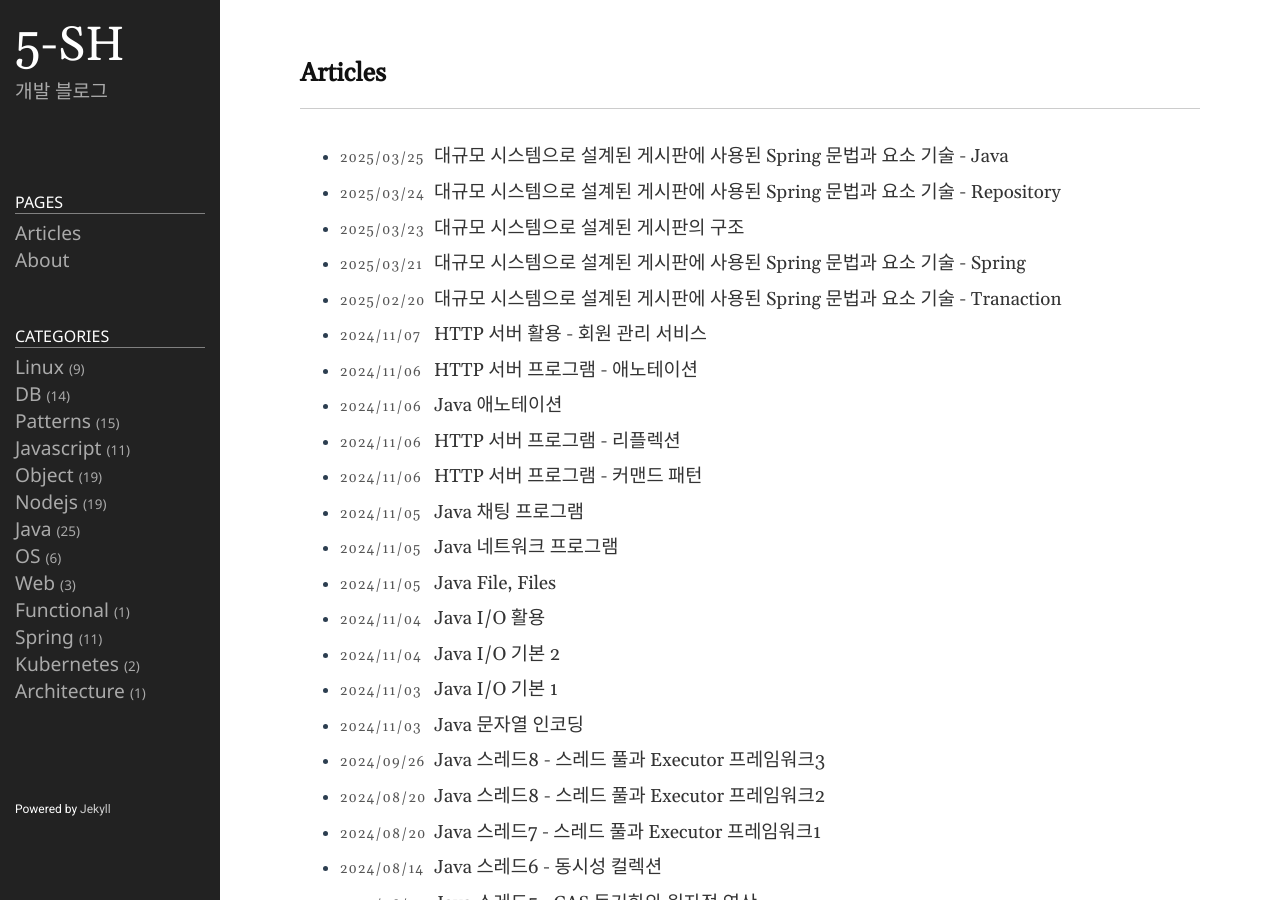
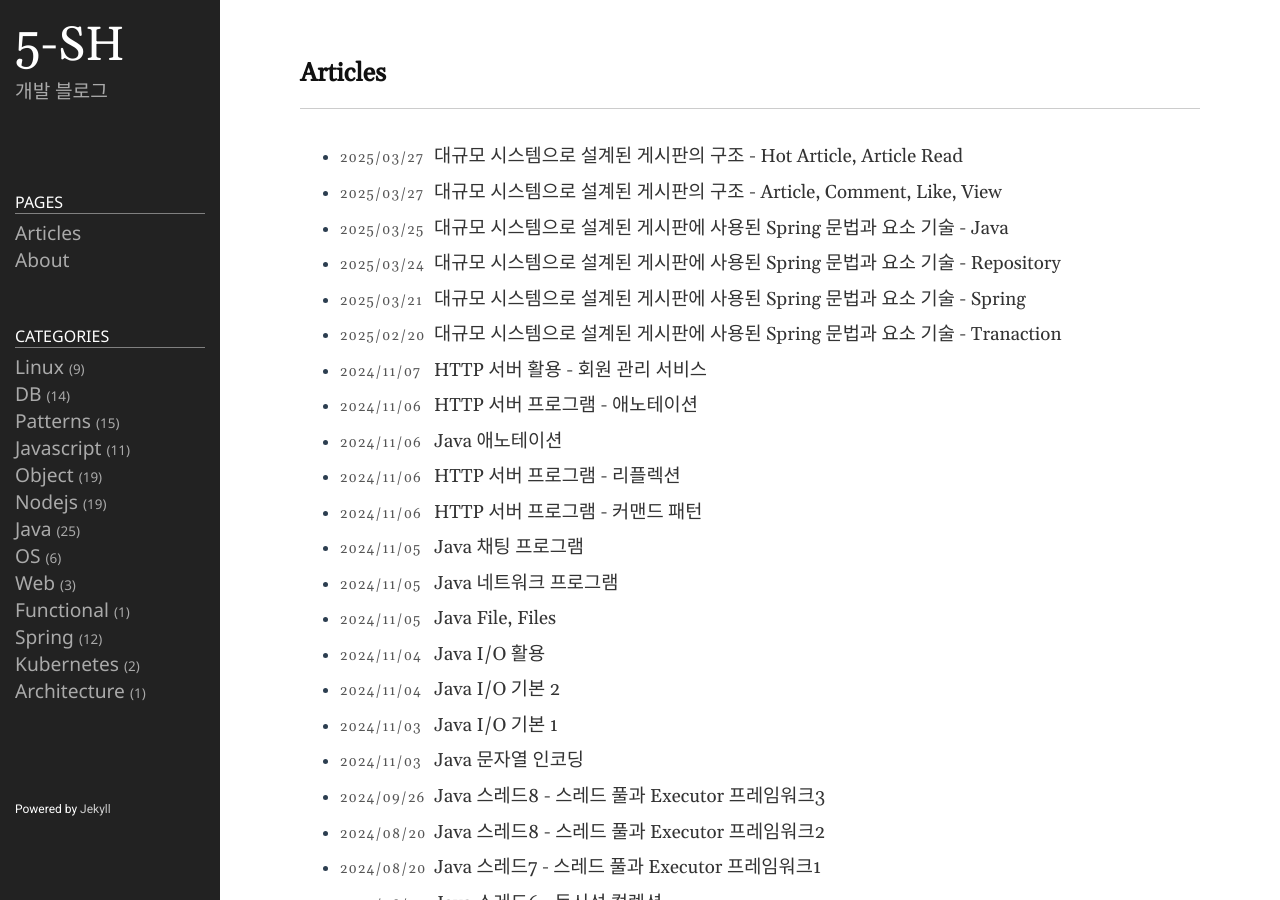
Before and after one commit to 5-SH/5-sh.github.io-deprecated, a Jekyll site: the page built from index.md, in a window 1280 px wide and 900 px high. Built offline with Jekyll 4.4.1, drawn with Linux system fonts in a browser that asks for light colours.

Commit message:
대용량 트래픽 게시판 구조 문서 분리

```diff
--- a/_posts/2025-03-23-traffic-board-2.md
+++ b/_posts/2025-03-23-traffic-board-architecture-1.md
@@ -1,14 +1,14 @@
 ---
 layout: post
-title: 대규모 시스템으로 설계된 게시판의 구조
-date: 2025-03-23 08:00:00 + 0900
+title: 대규모 시스템으로 설계된 게시판의 구조 - Article, Comment, Like, View
+date: 2025-03-27 23:00:00 + 0900
 categories: Spring
 ref: java, Spring, board, traffic
 ---
 
 ### 강의 : [스프링부트로 대규모 시스템 설계 - 게시판](https://www.inflearn.com/course/%EC%8A%A4%ED%94%84%EB%A7%81%EB%B6%80%ED%8A%B8%EB%A1%9C-%EB%8C%80%EA%B7%9C%EB%AA%A8-%EC%8B%9C%EC%8A%A4%ED%85%9C%EC%84%A4%EA%B3%84-%EA%B2%8C%EC%8B%9C%ED%8C%90/dashboard)
 
-# 대규모 시스템으로 설계된 게시판의 구조
+# 대규모 시스템으로 설계된 게시판의 구조 - Article, Comment, Like, View
 
 ## 0. 서비스 별로 다루는 기술들
 
--- /dev/null
+++ b/_posts/2025-03-23-traffic-board-architecture-2.md
@@ -0,0 +1,26 @@
+---
+layout: post
+title: 대규모 시스템으로 설계된 게시판의 구조 - Hot Article, Article Read
+date: 2025-03-27 23:50:00 + 0900
+categories: Spring
+ref: java, Spring, board, traffic
+---
+
+### 강의 : [스프링부트로 대규모 시스템 설계 - 게시판](https://www.inflearn.com/course/%EC%8A%A4%ED%94%84%EB%A7%81%EB%B6%80%ED%8A%B8%EB%A1%9C-%EB%8C%80%EA%B7%9C%EB%AA%A8-%EC%8B%9C%EC%8A%A4%ED%85%9C%EC%84%A4%EA%B3%84-%EA%B2%8C%EC%8B%9C%ED%8C%90/dashboard)
+
+# 대규모 시스템으로 설계된 게시판의 구조 - Hot Article, Article Read
+
+## 0. 서비스 별로 다루는 기술들
+
+|No|서비스|목적|기술|
+|---|---|---|---|
+|1|Article|게시글 관리|DB Index(clustered, secondary, covering index), 페이징(limit, offset)|
+|2|Comment|댓글 관리|2 depth(인접리스트), 무한 depth(경로 열거)|
+|3|Like|좋아요 관리|일관성(Transaction), 동시성(pessimistic, optimistic lock, 비동기 순차처리)|
+|4|View|조회수 관리|Redis, TTL을 통한 Distributed Lock|
+|5|Hot Article|인기글 관리|Consumer-Event Driven Architecture / Producer-Transactional Message(Transactional Outbox), shard key coordinator|
+|6|Article Read|게시글 조회 개선|CQRS, Redis Cache, Request Collapsing|
+
+## 1. Hot Article
+
+## 2. Article Read
```
Also changed, not shown: other parts of _posts/2025-03-23-traffic-board-architecture-1.md (+1 -1 lines).
